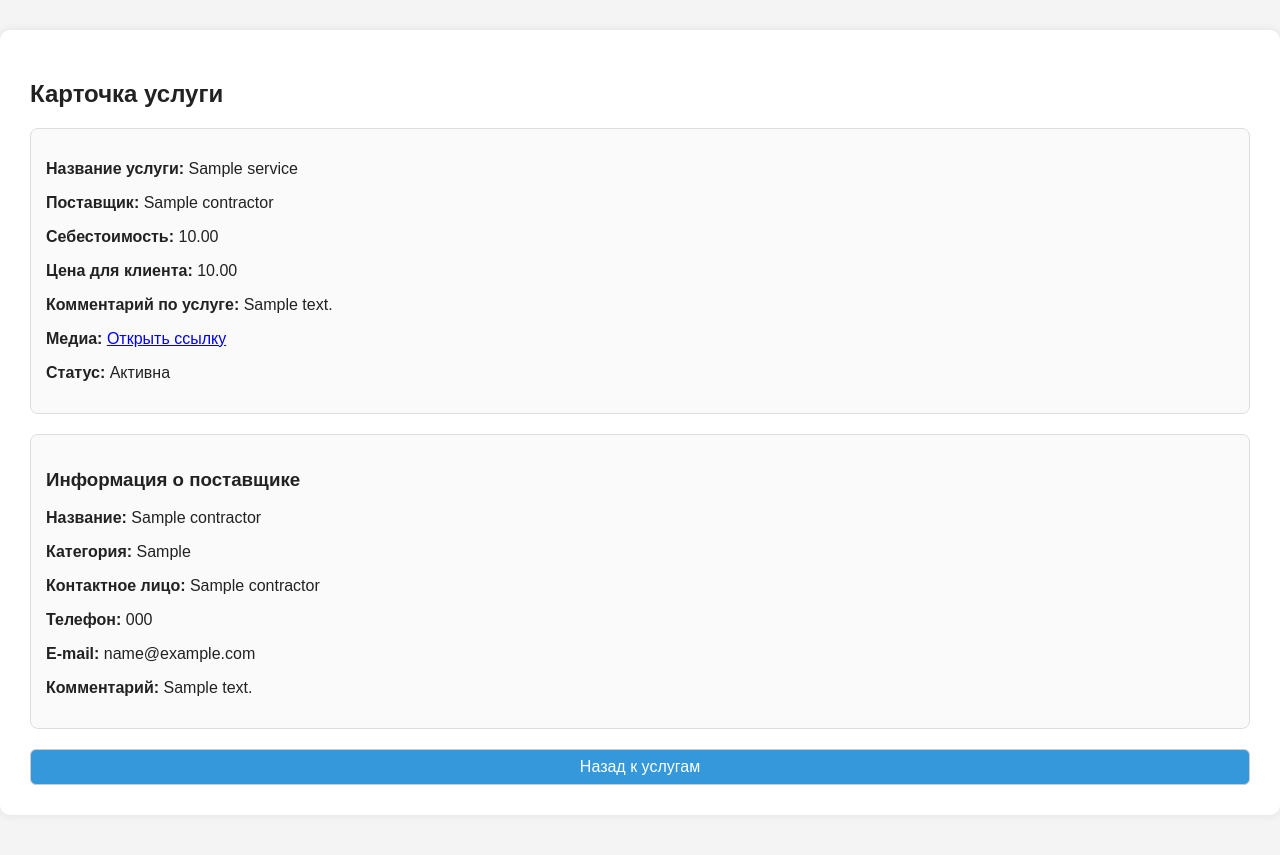
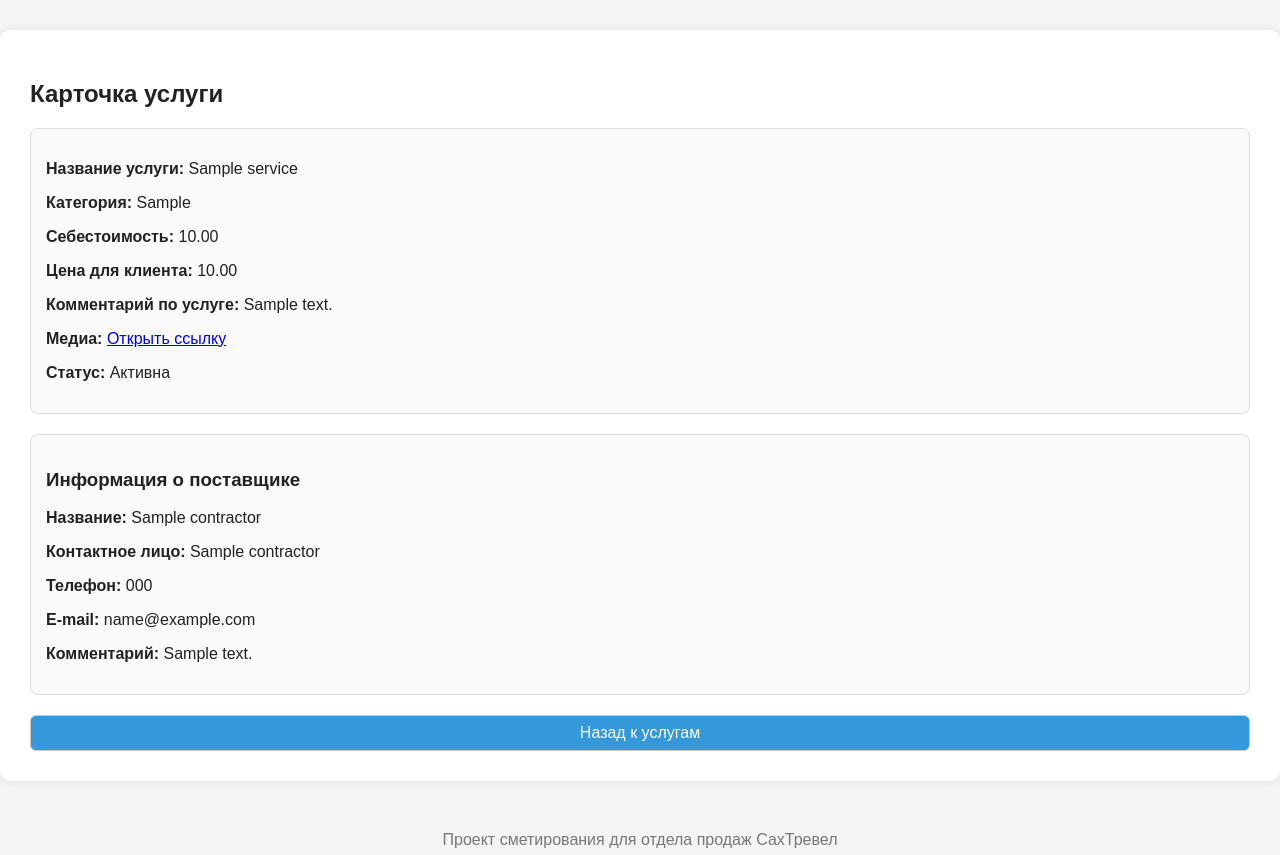
Before and after one commit to MaratJuma/Estimate_app, a Django app: page /services/1/ in a window 1280 px wide. Shown: the part 125-980 px from the top of the page. Run offline with Django 5.2, Linux system fonts and the light colour scheme; a user stored in the database is signed in; tables that the repository leaves empty hold one stand-in row (values such as "Sample post").

Commit message:
New DB Logic. Service-category

```diff
--- a/core/models.py
+++ b/core/models.py
@@ -2,7 +2,6 @@ from django.db import models
 
 class Contractor(models.Model):
     name = models.CharField(max_length=255)
-    category = models.CharField(max_length=100)
     contact_name = models.CharField(max_length=255, blank=True)
     phone = models.CharField(max_length=50, blank=True)
     email = models.EmailField(blank=True)
@@ -19,6 +18,7 @@ class Service(models.Model):
         related_name='services'
     )
     name = models.CharField(max_length=255)
+    category = models.CharField(max_length=100)
     description = models.TextField(blank=True)
     cost_price = models.DecimalField(max_digits=12, decimal_places=2)
     client_price = models.DecimalField(max_digits=12, decimal_places=2)
--- a/core/templates/core/contractor_list.html
+++ b/core/templates/core/contractor_list.html
@@ -69,9 +69,9 @@
                     <tr>
                         <th style="width: 20px;">ID</th>
                         <th style="width: 150px;">Поставщик</th>
-                        <th style="width: 100px;">Категория</th>
+                        <!-- <th style="width: 100px;">Категория</th> -->
                         <th style="width: 30px;">Услуг</th>
-                        <th style="width: 220px;">Комментарий</th>
+                        <th style="width: 250px;">Комментарий</th>
                         <th style="width: 150px;">Контактное лицо</th>
                         <th style="width: 100px;">Телефон</th>
                         <th style="width: 150px;">E-mail</th>
@@ -86,7 +86,7 @@
                                     {{ contractor.name }}
                                 </a>
                             </td>
-                            <td>{{ contractor.category|default:"—" }}</td>
+                            <!-- <td>{{ contractor.category|default:"—" }}</td> -->
                             <td>{{ contractor.services_count }}</td>
                             <td style="max-width: 320px; white-space: normal; line-height: 1.4;">
                                 {{ contractor.notes|default:"—"|truncatechars:200 }}
--- a/core/templates/core/estimate_item_form.html
+++ b/core/templates/core/estimate_item_form.html
@@ -81,9 +81,10 @@
                     <tr>
                         <th style="width: 20px;">ID</th>
                         <th style="width: 150px;">Название услуги</th>
+                        <th style="width: 100px;">Категория</th>
                         <th style="width: 80px;">Себестоимость</th>
                         <th style="width: 80px;">Цена клиенту</th>
-                        <th style="width: 350px;">Комментарий</th>
+                        <th style="width: 300px;">Комментарий</th>
                         <th style="width: 50px;">Медиа</th>
                         <th style="width: 35px;">Активна</th>
                         <th style="width: 70px;">Добавить</th>
@@ -98,6 +99,7 @@
                                     {{ service.name }}
                                 </a>
                             </td>
+                            <td>{{ service.category|default:"—" }}</td>
                             <td>{{ service.cost_price|floatformat:2 }}</td>
                             <td>{{ service.client_price|floatformat:2 }}</td>
                             <td style="min-width: 280px; max-width: 420px; white-space: normal; line-height: 1.4;">
--- a/core/templates/core/service_detail.html
+++ b/core/templates/core/service_detail.html
@@ -8,7 +8,8 @@
 
     <div class="card">
         <p><strong>Название услуги:</strong> {{ service.name }}</p>
-        <p><strong>Поставщик:</strong> {{ service.contractor.name }}</p>
+        <p><strong>Категория:</strong> {{ service.category|default:"—" }}</p>
+        <!-- <p><strong>Поставщик:</strong> {{ service.contractor.name }}</p> -->
         <p><strong>Себестоимость:</strong> {{ service.cost_price|money }}</p>
         <p><strong>Цена для клиента:</strong> {{ service.client_price|money }}</p>
         <p><strong>Комментарий по услуге:</strong> {{ service.description|default:"—" }}</p>
@@ -25,7 +26,6 @@
     <div class="card">
         <h3>Информация о поставщике</h3>
         <p><strong>Название:</strong> {{ service.contractor.name }}</p>
-        <p><strong>Категория:</strong> {{ service.contractor.category|default:"—" }}</p>
         <p><strong>Контактное лицо:</strong> {{ service.contractor.contact_name|default:"—" }}</p>
         <p><strong>Телефон:</strong> {{ service.contractor.phone|default:"—" }}</p>
         <p><strong>E-mail:</strong> {{ service.contractor.email|default:"—" }}</p>
--- a/core/templates/core/service_form.html
+++ b/core/templates/core/service_form.html
@@ -23,7 +23,7 @@
     {% if is_contractor_context %}
         <div class="card" style="margin-bottom: 20px;">
             <p><strong>Поставщик:</strong> {{ contractor.name }}</p>
-            <p><strong>Категория:</strong> {{ contractor.category|default:"—" }}</p>
+            <!-- <p><strong>Категория:</strong> {{ contractor.category|default:"—" }}</p> -->
             <p><strong>Контактное лицо:</strong> {{ contractor.contact_name|default:"—" }}</p>
         </div>
     {% endif %}
@@ -48,7 +48,7 @@
                     >
                 </p>
 
-                <p>
+                <!-- <p>
                     <label for="id_category"><strong>Категория:</strong></label>
                     <select id="id_category" name="category">
                         <option value="">Все категории</option>
@@ -58,7 +58,7 @@
                             </option>
                         {% endfor %}
                     </select>
-                </p>
+                </p> -->
 
                 <p class="top-space">
                     <button type="submit">Найти</button>
--- a/core/templates/core/service_list.html
+++ b/core/templates/core/service_list.html
@@ -70,7 +70,7 @@
                         <th style="width: 20px;">ID</th>
                         <th style="width: 140px;">Услуга</th>
                         <th style="width: 140px;">Поставщик</th>
-                        <!-- <th style="width: 100px;">Категория</th> -->
+                        <th style="width: 100px;">Категория</th>
                         <th style="width: 250px;">Комментарий</th>
                         <th style="width: 50px;">Медиа</th>
                         <th style="width: 80px;">Себестоимость</th>
@@ -102,7 +102,7 @@
                                 </a>
                             </td>
 
-                            <!-- <td>{{ service.contractor.category|default:"—" }}</td> -->
+                            <td>{{ service.category|default:"—" }}</td>
                              <td style="min-width: 280px; max-width: 420px; white-space: normal; line-height: 1.4;">
                                 {{ service.description|default:"—"|truncatechars:200 }}
                             </td>
--- a/core/views.py
+++ b/core/views.py
@@ -58,10 +58,10 @@ def service_list(request):
         services = services.filter(name__icontains=query)
 
     if selected_category:
-        services = services.filter(contractor__category=selected_category)
+        services = services.filter(category=selected_category)
 
     categories = (
-        Contractor.objects.exclude(category__isnull=True)
+        Service.objects.exclude(category__isnull=True)
         .exclude(category__exact='')
         .values_list('category', flat=True)
         .distinct()
@@ -187,7 +187,7 @@ def contractor_list(request):
 
     contractors = (
         Contractor.objects
-        .annotate(services_count=Count('services'))
+        .annotate(services_count=Count('services', distinct=True))
         .order_by('-id')
     )
 
@@ -195,10 +195,10 @@ def contractor_list(request):
         contractors = contractors.filter(name__icontains=query)
 
     if selected_category:
-        contractors = contractors.filter(category=selected_category)
+        contractors = contractors.filter(services__category=selected_category).distinct()
 
     categories = (
-        Contractor.objects.exclude(category__isnull=True)
+        Service.objects.exclude(category__isnull=True)
         .exclude(category__exact='')
         .values_list('category', flat=True)
         .distinct()
@@ -424,7 +424,7 @@ def estimate_item_create(request, day_id):
         services = services.filter(name__icontains=query)
 
     if selected_category:
-        services = services.filter(contractor__category=selected_category)
+        services = services.filter(category=selected_category)
 
     if selected_contractor:
         services = services.filter(contractor_id=selected_contractor)
@@ -441,10 +441,10 @@ def estimate_item_create(request, day_id):
 
     categories = (
         categories_qs
-        .exclude(contractor__category='')
-        .values_list('contractor__category', flat=True)
+        .exclude(category='')
+        .values_list('category', flat=True)
         .distinct()
-        .order_by('contractor__category')
+        .order_by('category')
     )
 
     contractors_qs = base_services
@@ -453,7 +453,7 @@ def estimate_item_create(request, day_id):
         contractors_qs = contractors_qs.filter(name__icontains=query)
 
     if selected_category:
-        contractors_qs = contractors_qs.filter(contractor__category=selected_category)
+        contractors_qs = contractors_qs.filter(category=selected_category)
 
     contractor_ids = contractors_qs.values_list('contractor_id', flat=True).distinct()
 
@@ -830,11 +830,11 @@ def service_create(request):
     if query:
         contractors = contractors.filter(name__icontains=query)
 
-    if selected_category:
-        contractors = contractors.filter(category=selected_category)
+    # if selected_category:
+    #     contractors = contractors.filter(category=selected_category)
 
     categories = (
-        Contractor.objects.values_list('category', flat=True)
+        Service.objects.values_list('category', flat=True)
         .distinct()
         .order_by('category')
     )
```
Also changed, not shown: core/admin.py (+5 -5 lines), core/forms.py (+23 -19 lines), core/templates/core/contractor_detail.html (+3 -14 lines), core/migrations/0010_alter_estimateday_options_alter_estimateitem_options_and_more.py (added), core/migrations/0011_auto_20260524_1113.py (added), core/migrations/0012_auto_20260524_1121.py (added), core/migrations/0013_auto_20260524_1130.py (added), core/migrations/0014_auto_20260524_1131.py (added), core/migrations/0015_remove_contractor_category.py (added), core/migrations/0016_alter_service_category.py (added).
